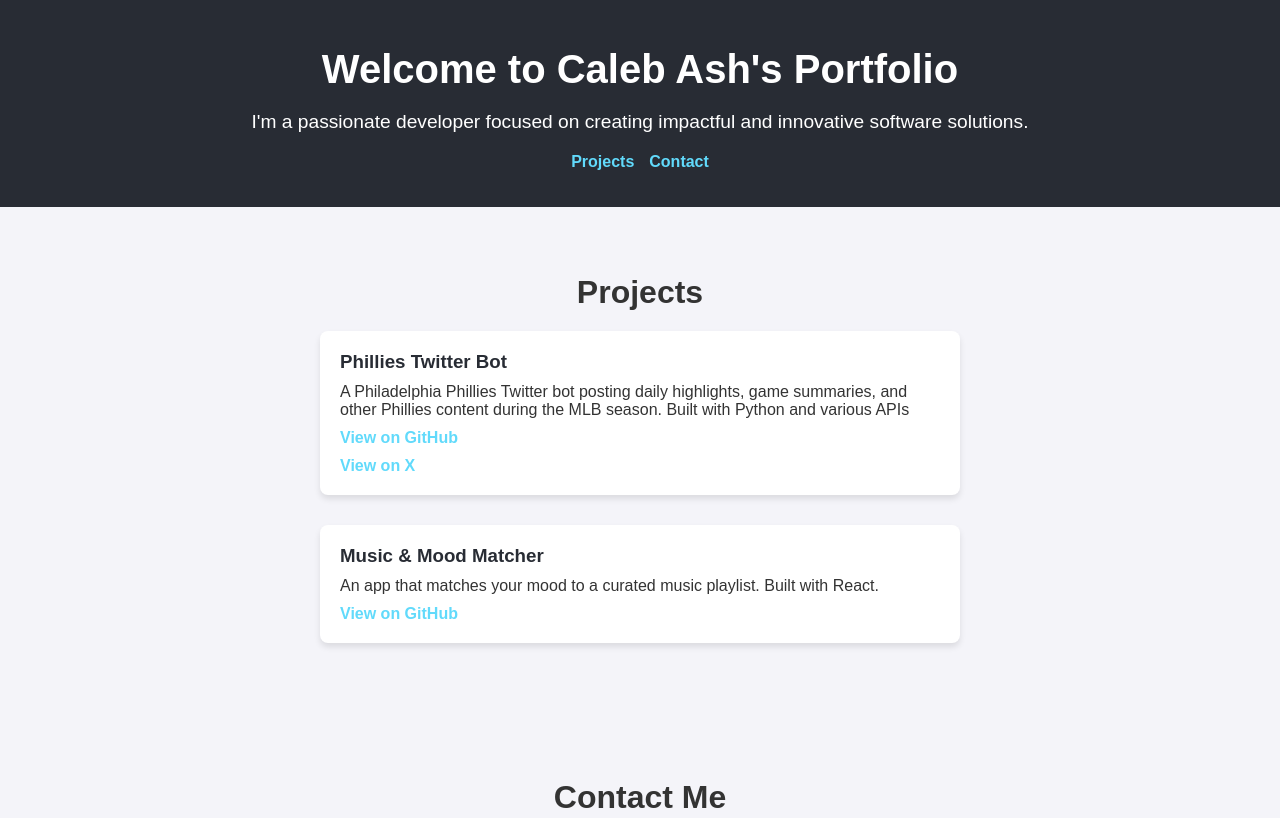
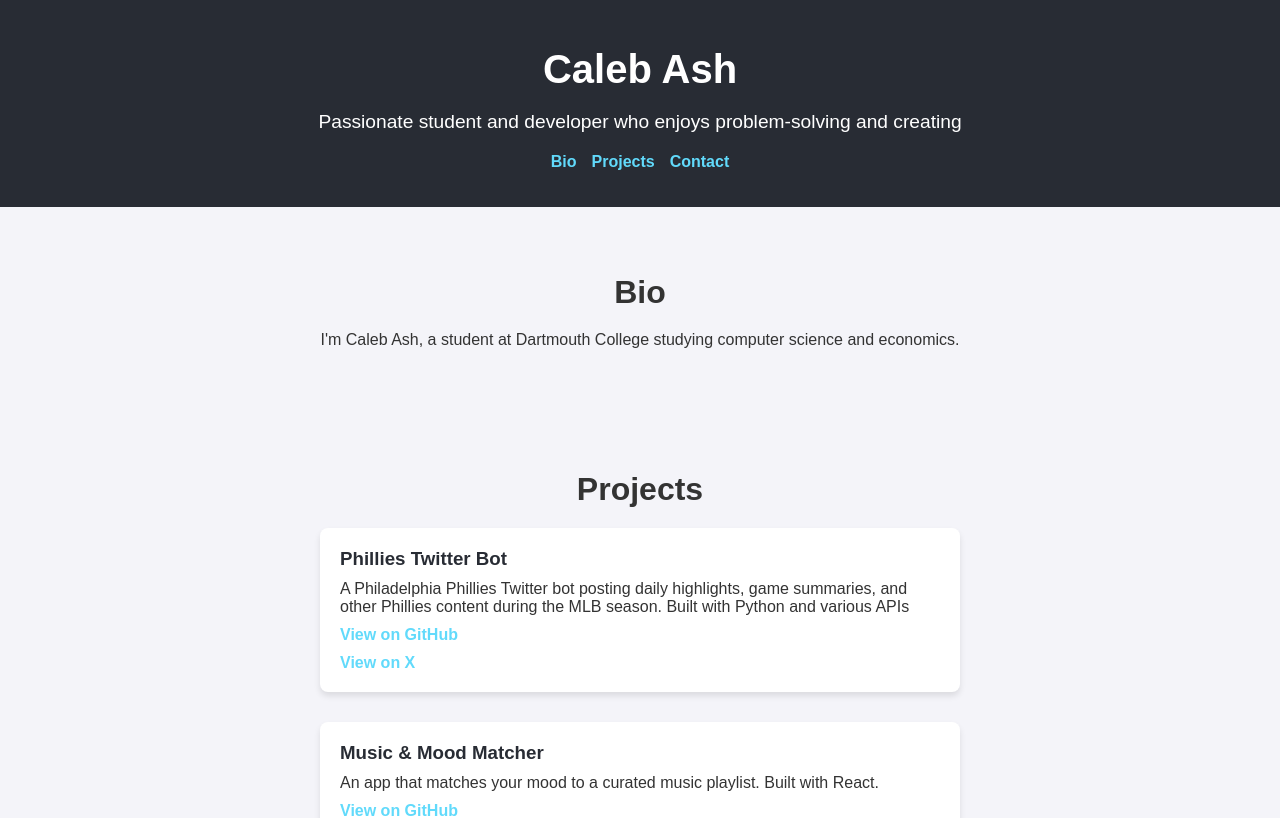
Before and after one commit to calebashw/calebashw, a React (Create React App) app: page / in a window 1280 px wide. Shown: the top 818 px of the page. Built offline with nearby package versions, Linux system fonts and the light colour scheme.

Commit message:
Small updates

```diff
--- a/src/App.jsx
+++ b/src/App.jsx
@@ -4,13 +4,17 @@ function App() {
   return (
     <div className="App">
       <header className="App-header">
-        <h1>Welcome to Caleb Ash's Portfolio</h1>
+        <h1>Caleb Ash</h1>
         <p>
-          I'm a passionate developer focused on creating impactful and
-          innovative software solutions.
+          Passionate student and developer who enjoys problem-solving and creating
         </p>
         <nav>
           <ul className="App-nav">
+            <li>
+              <a className="App-link" href="#bio">
+                Bio
+              </a>
+            </li>
             <li>
               <a className="App-link" href="#projects">
                 Projects
@@ -25,6 +29,12 @@ function App() {
         </nav>
       </header>
       <main>
+        <section id="bio" className="App-section">
+          <h2>Bio</h2>
+          <p>
+            I'm Caleb Ash, a student at Dartmouth College studying computer science and economics.
+          </p>
+        </section>
         <section id="projects" className="App-section">
           <h2>Projects</h2>
           <div className="Project">
@@ -81,7 +91,7 @@ function App() {
               LinkedIn:{" "}
               <a
                 className="App-link"
-                href="https://www.linkedin.com/in/calebashw"
+                href="https://www.linkedin.com/in/caleb-ash-606312247/"
                 target="_blank"
                 rel="noopener noreferrer"
               >
```
